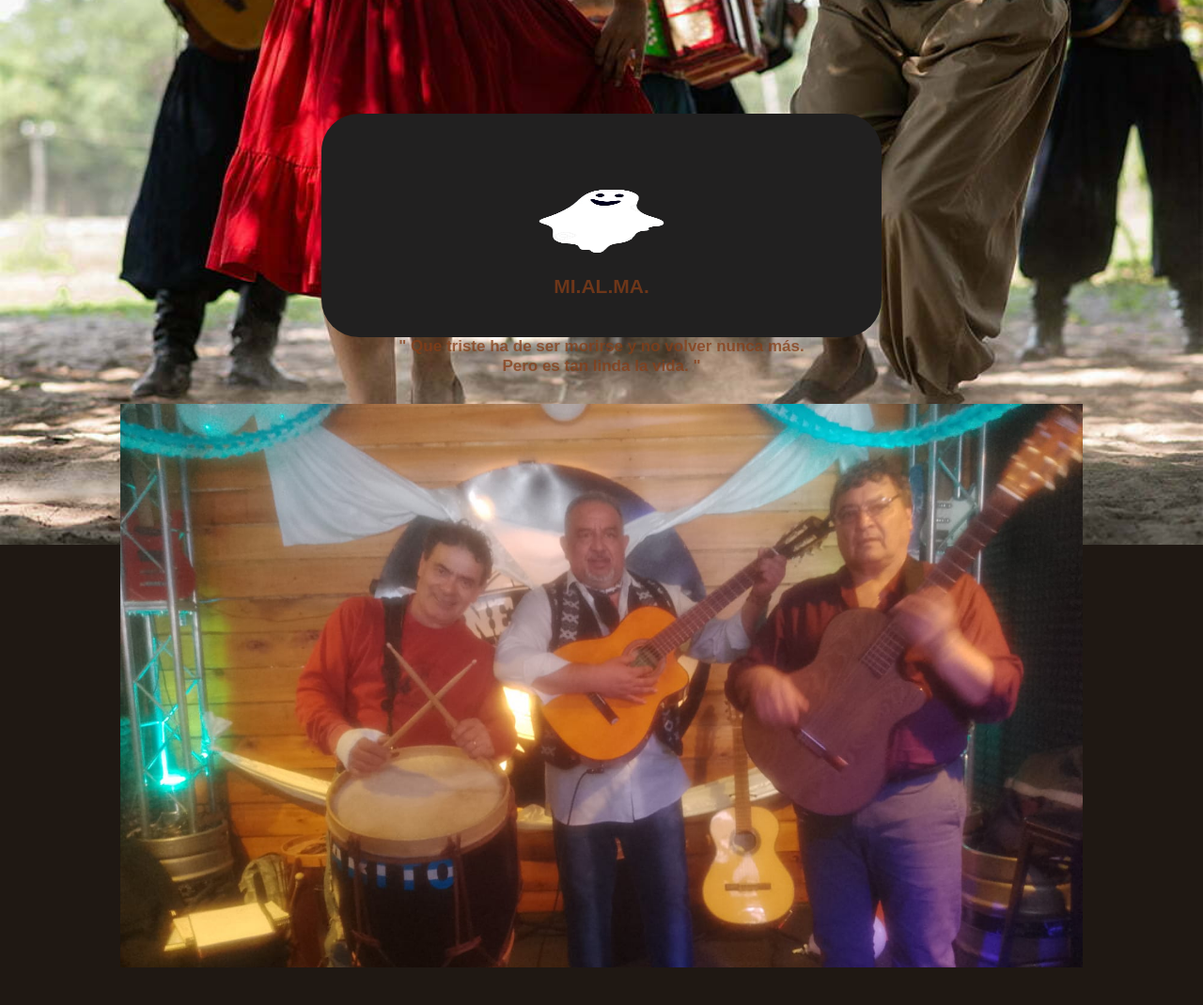
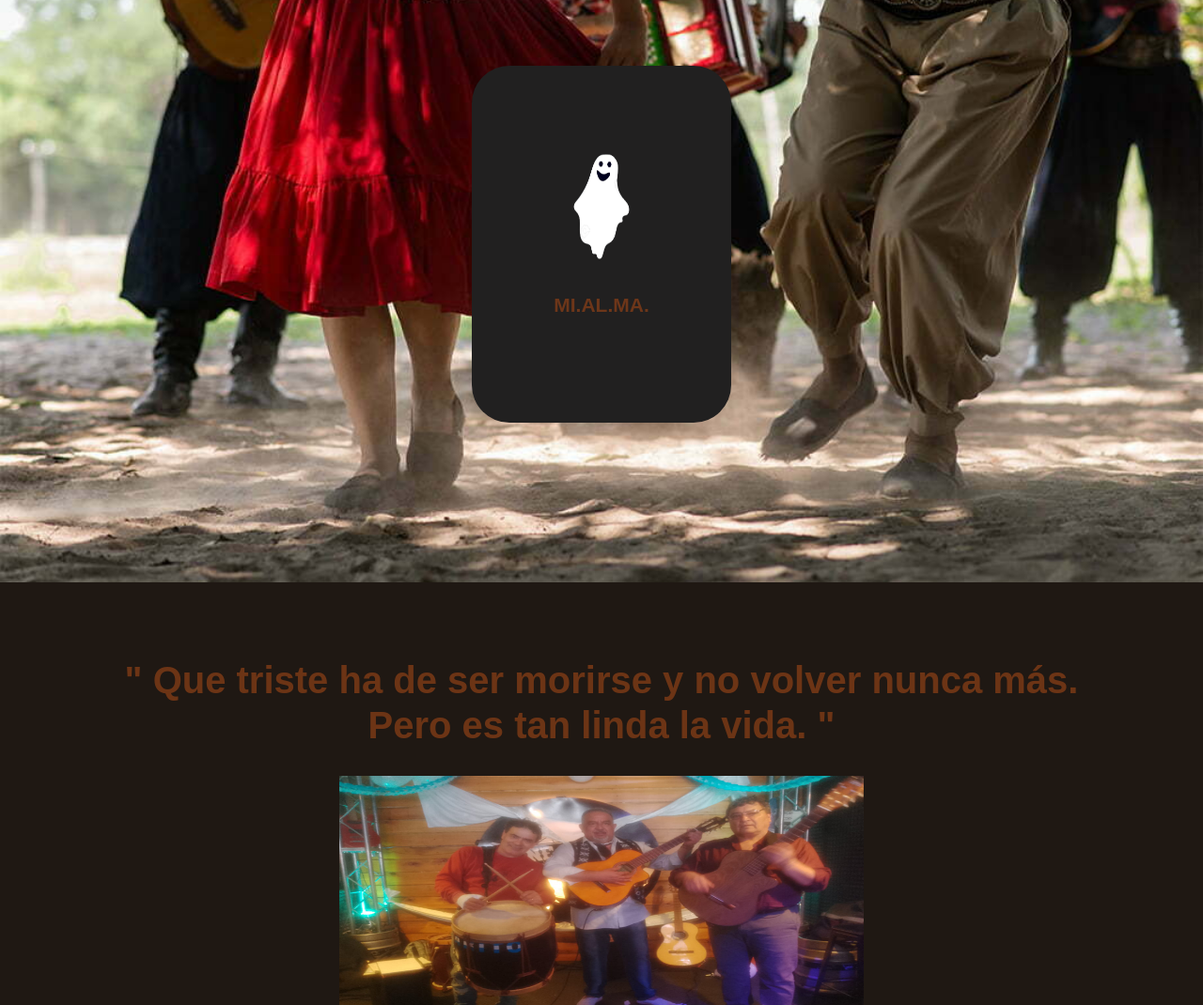
Before and after one commit to Agustinkukla/mi, a plain HTML site: page index.html in a window 1280 px wide. Shown: the part 100-1170 px from the top of the page at 94% size. Drawn offline with Linux system fonts and the light colour scheme.

Commit message:
cambio para pc

```diff
--- a/styles1.css
+++ b/styles1.css
@@ -236,9 +236,6 @@ h1 {
   height: 300vh;
 }
 
-
-
-
 .video {
   border: 0.12rem solid #d8d8d8;
   margin-top: 30px;
@@ -322,9 +319,47 @@ body {
 
 /*desktop*/
 @media(min-width:1024px){
+  /*inicio*/
+  .Inicio {
+    height: 90vh;
+  }
+  .mi {
+    height: 50%;
+    width: 20%;
+  }
+  /*frase*/
+  .frase {
+
+
+  }
+  .grupal {
+    width: 55%;
+    height: 50%;
+    padding-bottom: 10px;
+
+  }
+  .frase-texto{
+    font-size: 40px;
+
+
+
+  }
+  .frase-container{
+    padding-top: 40vh;
+    height: 70vh;
+  }
+  /*miembros*/
+  .box {
+    width: 80%;
+    height: 40%;
+  }
+  .card {
+    width: 60%;
+    height: 70%;
+  }
 
   .videos-section h2 {
-    font-size: 10vh;
+    font-size: 5vh;
   }
   .video {
     border: 0.12rem solid #d8d8d8;
```
